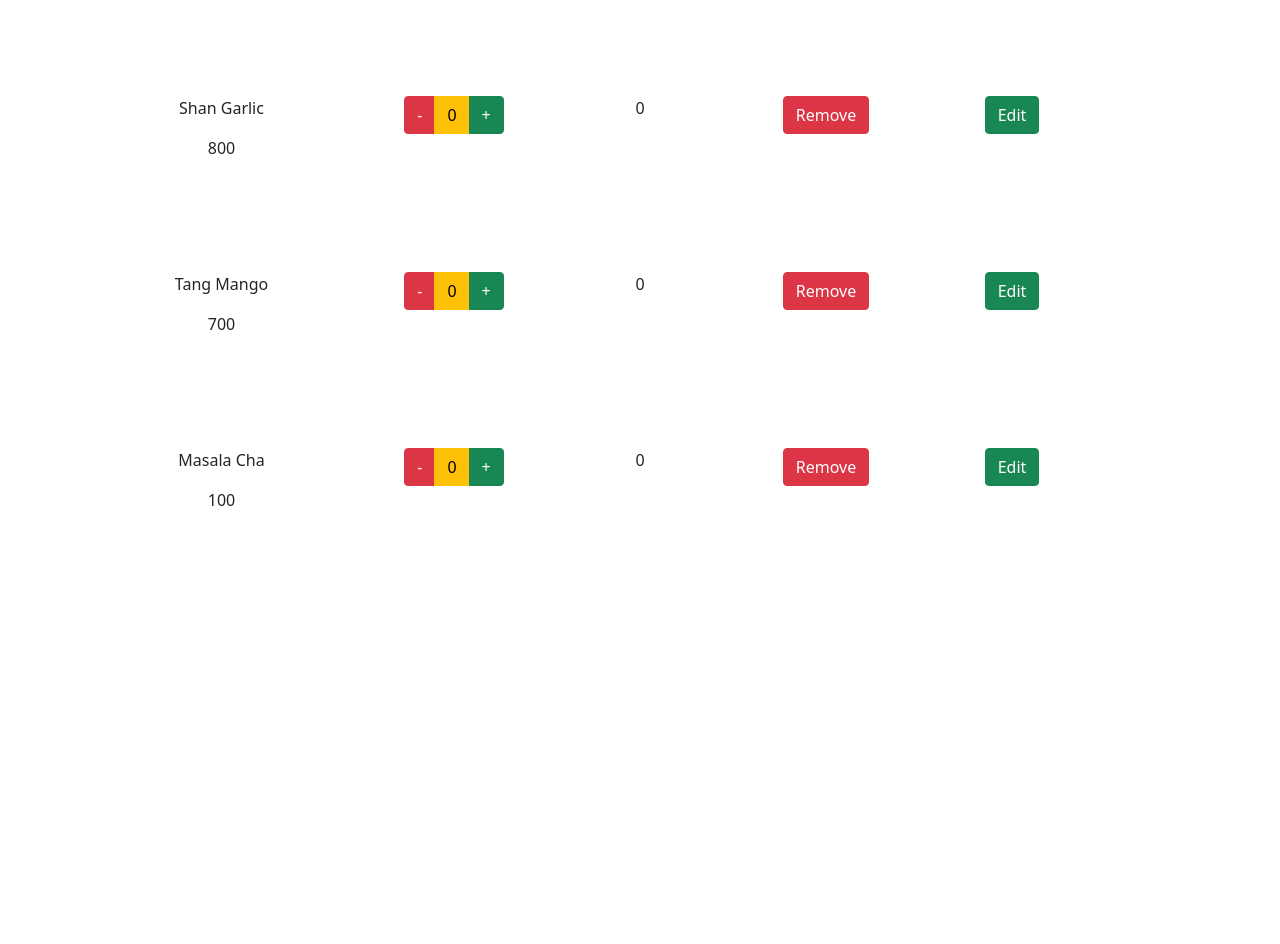
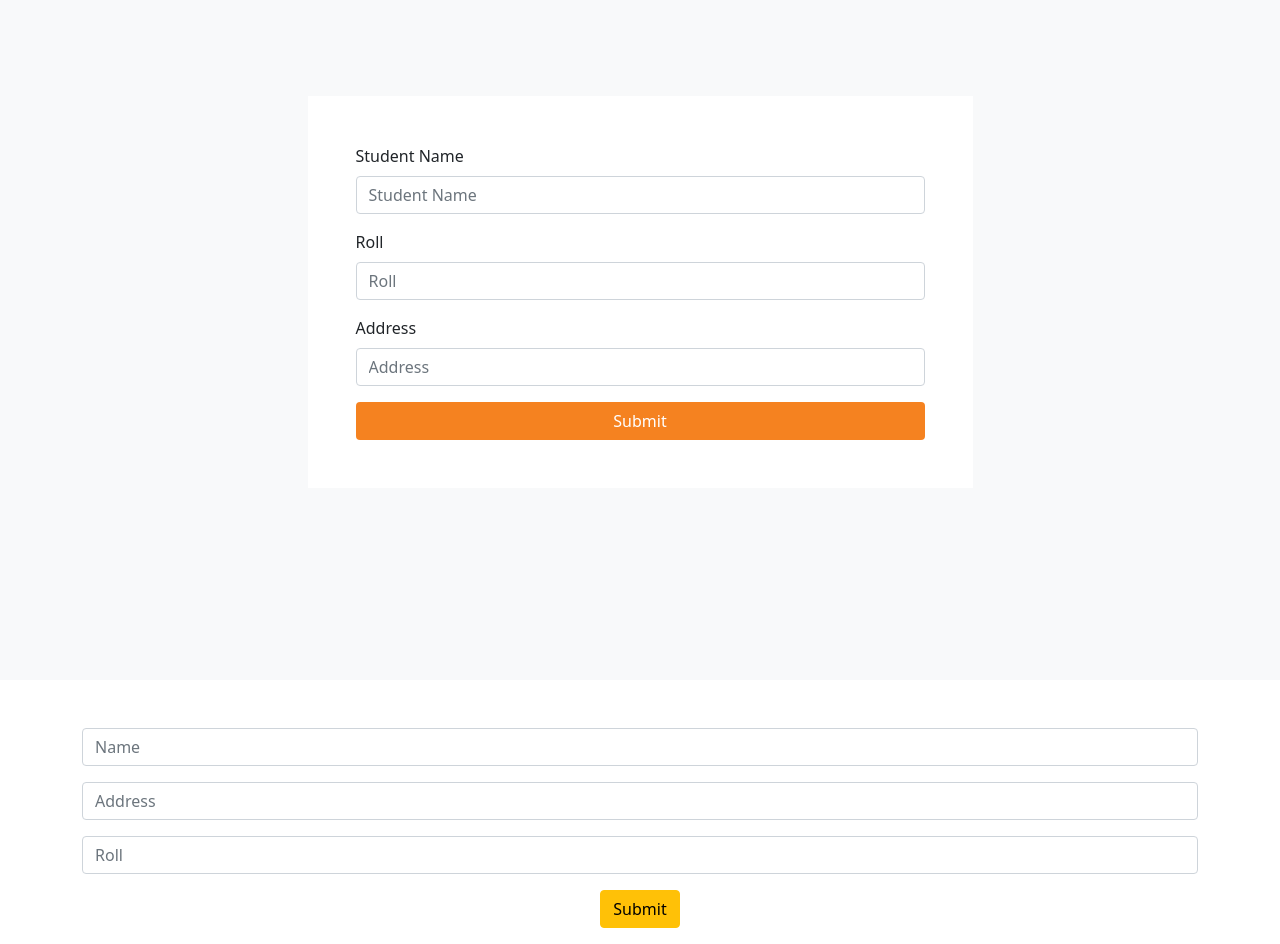
Before and after one commit to mrsamia/scrimba_tutorial, a React (Create React App) app in the folder my-app/: page / in a window 1280 px wide. Before the commit the page ends 800 px from the top, so only its background shows below. Built offline with nearby package versions, Linux system fonts and the light colour scheme.

Commit message:
SRM | StudentInfo

```diff
--- a/my-app/src/App.js
+++ b/my-app/src/App.js
@@ -43,6 +43,8 @@ import Product from "./CartTuitorial/Product";
 import ProductList from "./CartTuitorial/ProductList";
 import ProductItems from "./CartPractice/ProductItems";
 import Cart from "./CartPractice/Cart";
+import Form from "./StudentInfoForm/Form";
+import StModal from "./StudentInfoForm/StModal";
 
 function App() {
   return (
@@ -92,7 +94,7 @@ function App() {
       <Modaal /> */}
       {/* <ModalForm /> */}
 
-      {/* <ModalFormTwo /> */}
+      <ModalFormTwo />
       {/* <BbcMap />
        <Map/>
       <CardMapping/>
@@ -101,7 +103,9 @@ function App() {
       <ForthPart/> */}
       {/* <Cart />
       <ProductList /> */}
-      <Cart />
+      {/* <Cart /> */}
+      <Form/>
+      <StModal/>
     </div>
   );
 }
--- a/my-app/src/Modal/ModalFormTwo.js
+++ b/my-app/src/Modal/ModalFormTwo.js
@@ -33,7 +33,6 @@ function ModalFormTwo(props) {
   function handleClose() {
     setShow(false);
   }
-
 
   return (
     <div className="bg-light  pt-5 pb-5">
--- /dev/null
+++ b/my-app/src/StudentInfoForm/Form.js
@@ -0,0 +1,70 @@
+import React, { useState } from 'react';
+import StModal from './StModal';
+
+function Form(props) {
+
+const[userInput,setUserInput]=useState(
+    {
+        name:"",
+        address:"",
+        roll:""
+    }
+)
+const [studentDetails,setStudentDetails]=useState()
+const[studentList,setStudentList]=useState([])
+const [show, setShow] = useState(false);
+
+function NameChangeHandler(event){
+    setUserInput({...userInput,name:event.target.value})
+}
+function AddressChangeHandler(event){
+    setUserInput({...userInput,address:event.target.value})
+}
+function RollChangeHandler(event){
+    setUserInput({...userInput,roll:event.target.value})
+}
+function submitHnadler(){
+    setStudentList([...studentList,userInput])
+}
+function handleShow(index){
+    setShow(true)
+    setStudentDetails(studentList[index])
+}
+function handleClose(){
+    setShow(false)
+}
+    return (
+        <div className='container pt-5'>
+            <div>
+                <input type="text" className="form-control" Placeholder="Name" onChange={NameChangeHandler}/>
+            </div>
+            <div className='pt-3 pb-3'>
+                <input type="text" className="form-control" Placeholder="Address" onChange={AddressChangeHandler}/>
+            </div>
+            <div>
+                <input type="number" className="form-control" Placeholder="Roll" onChange={RollChangeHandler}/>
+            </div>
+            <div className='pt-3 pb-3'>
+                <button className='btn btn-warning' onClick={submitHnadler}>Submit</button>
+            </div>
+           <div>
+            {
+                studentList.map((item,index)=>(
+                    <div className='card' onClick={()=>handleShow(index)}>
+                    <h6>Name: {item.name}</h6>
+                    <h6>Address: {item.address}</h6>
+                    <h6>Roll: {item.roll}</h6>
+                </div>
+                ))
+            }
+           </div>
+           <div>
+            {
+                show?<StModal show={show} handleClose={handleClose} name={studentDetails.name} address={studentDetails.address} roll={studentDetails.roll}/>:""
+            }
+           </div>
+        </div>
+    );
+}
+
+export default Form;
--- /dev/null
+++ b/my-app/src/StudentInfoForm/StModal.js
@@ -0,0 +1,30 @@
+
+import React, { useState } from 'react';
+import Button from 'react-bootstrap/Button';
+import Modal from 'react-bootstrap/Modal';
+
+function StModal(props) {
+
+    return (
+        <div>
+      <Modal show={props.show} onHide={props.handleClose}>
+        <Modal.Header closeButton>
+          <Modal.Title>Modal heading</Modal.Title>
+        </Modal.Header>
+        <h6>Name: {props.name} </h6>
+        <h6>Address: {props.address}</h6>
+        <h6>Roll: {props.roll} </h6>
+        <Modal.Footer>
+          <Button variant="secondary" onClick={props.handleClose}>
+            Close
+          </Button>
+          <Button variant="primary" onClick={props.handleClose}>
+            Save Changes
+          </Button>
+        </Modal.Footer>
+      </Modal>
+        </div>
+    );
+}
+
+export default StModal;
```
Also changed, not shown: my-app/src/CartPractice/ProductItems.js (indentation only).
